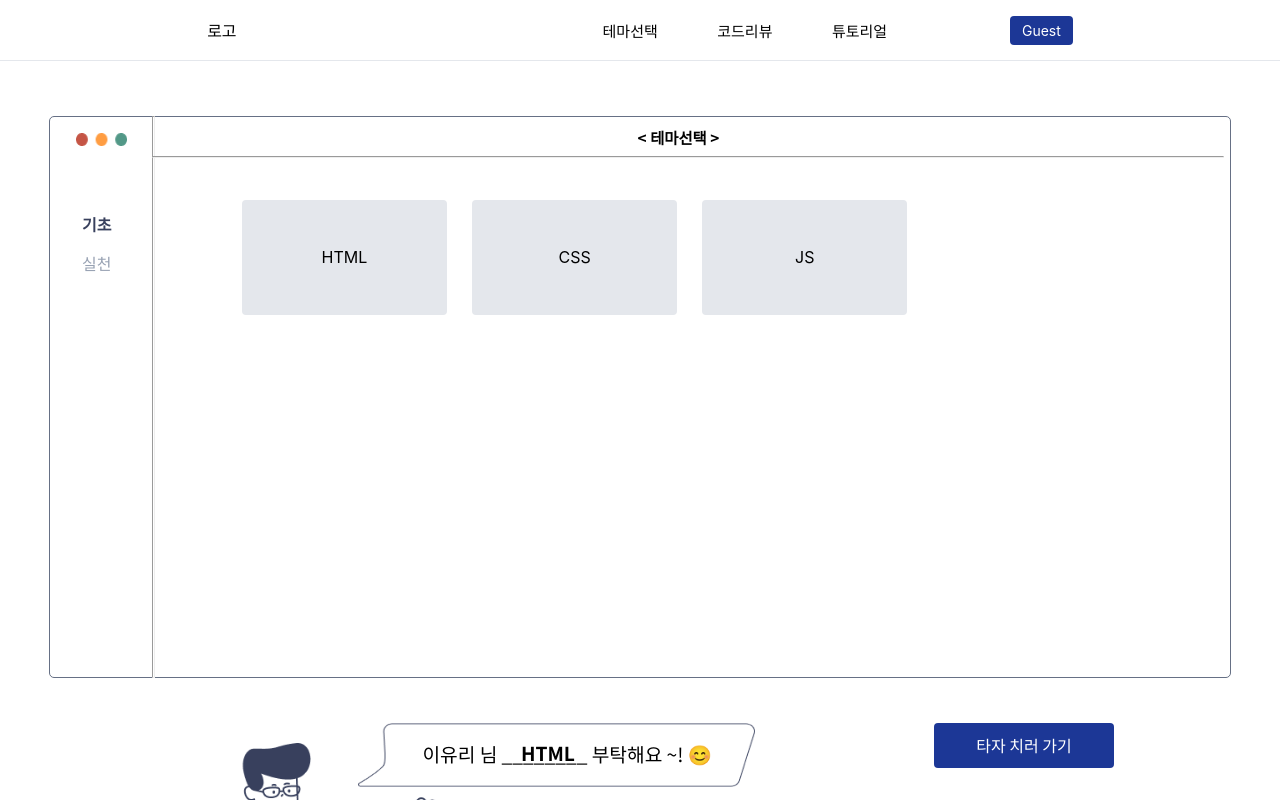
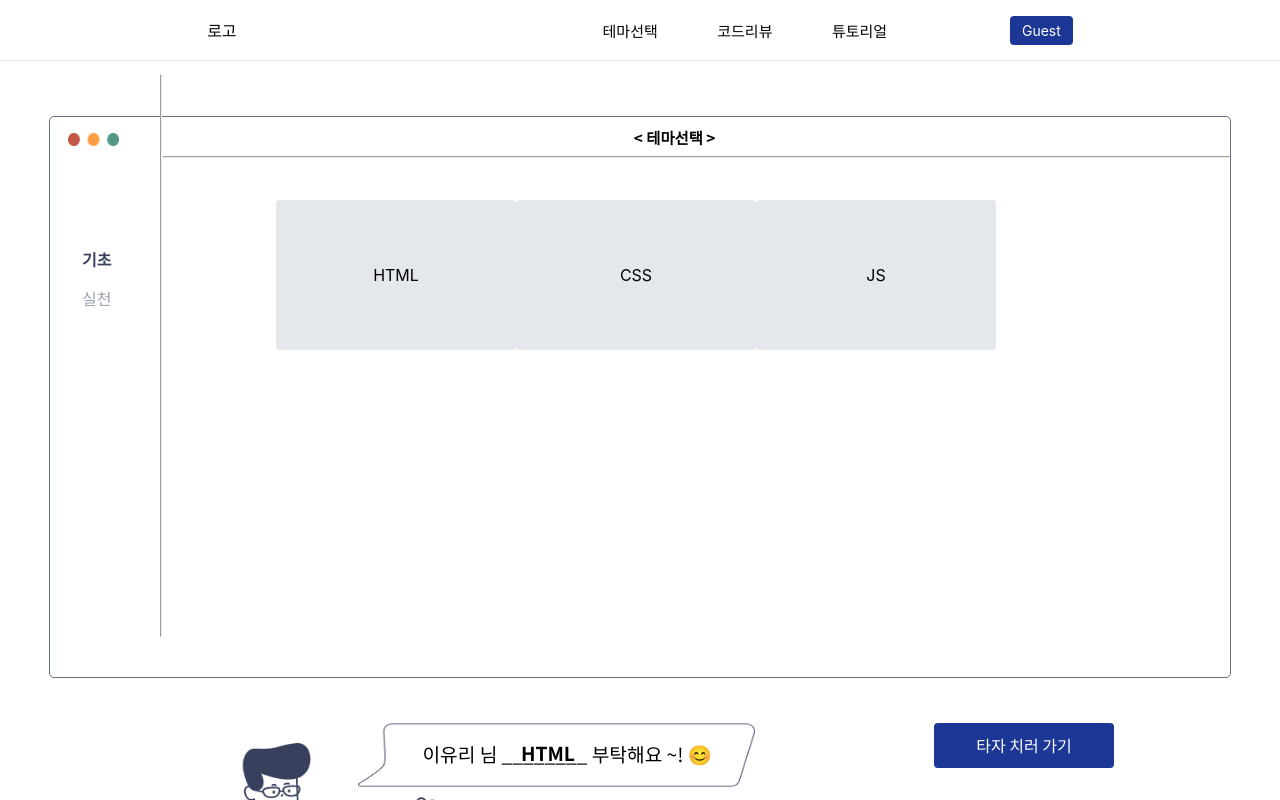
Before and after one commit to youjin0411/ityping-client, a React (Create React App) app: page /select-themeBase in a window 1280 px wide. Shown: the top 800 px of the page. Built offline with nearby package versions, Linux system fonts and the light colour scheme.

Commit message:
css 수정

```diff
--- a/src/components/pages/SelectTheme.jsx
+++ b/src/components/pages/SelectTheme.jsx
@@ -35,7 +35,7 @@ const SelectTheme = (props) => {
                     gridTemplateColumns: '1fr 1fr 1fr',
                     textAlign: 'center',
                     marginTop: '2vw',
-                    marginLeft: '15vw'
+                    marginLeft: '226px'
                 }}>
                     <Box>{contents[0]}</Box>
                     <Box>{contents[1]}</Box>
@@ -105,10 +105,10 @@ const Box = styled.div`
     justify-content: center;
     align-items: center;
     background: #E4E7EC;
-    width: 16vw;
-    height: 9vw;
+    width: 240px;
+    height: 150px;
     border-radius: 4px;
-    grid-column-gap: 2vw;
+    grid-column-gap: 60px;
 `;
 
 const Text1 = styled.div`
@@ -133,7 +133,7 @@ const Img = styled.img`
     float: left;
     width: 4vw;
     height: 1vw;
-    margin-left: 2vw;
+    margin-left: 18px;
     margin-top: 1.2vw;
 `;
 
@@ -156,17 +156,17 @@ const Divtheme = styled.div`
 
 const Widthline = styled.hr`
     position: absolute;
-    width: 1070px;
+    width: 1065px;
     background: #667085;
-    margin-left: 7.9900vw;
+    margin-left: 113px;
 `;
 
 const Heightline = styled.hr`
     width: 0.01vw;
     height: 560px;
     margin: 0 auto;
-    margin-left: 7.9999vw;
-    margin-top: -15.5vw;
+    margin-left: 110px;
+    margin-top: -275px;
 `;
 
 export default SelectTheme;
```
